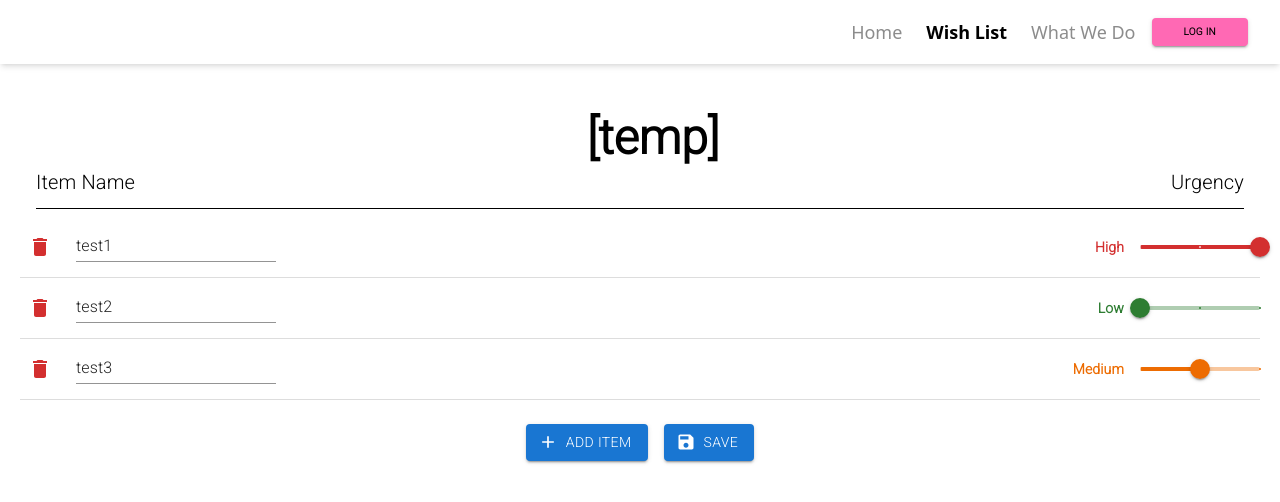
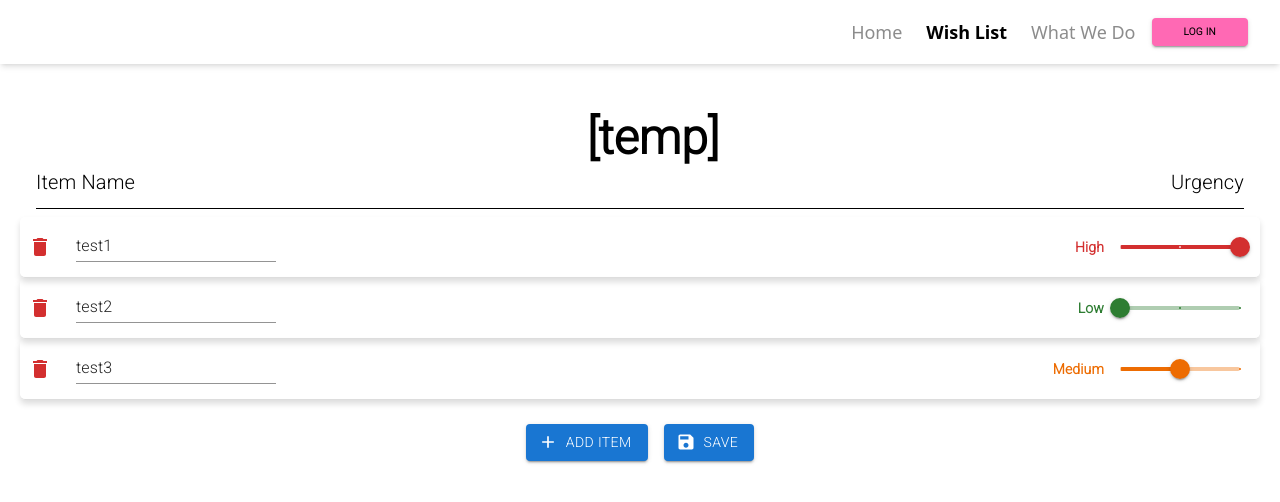
Before and after one commit to ssihala/shelter-site, a Next.js app: page /shelterWishlist in a window 1280 px wide. Shown: the top 502 px of the page. Built offline with nearby package versions, Linux system fonts and the light colour scheme.

Commit message:
Added drop shadow effect to list items

```diff
--- a/app/shelterWishlist/page.tsx
+++ b/app/shelterWishlist/page.tsx
@@ -104,6 +104,8 @@ export default function WishlistPage() {
               alignItems: "center",
               padding: "10px 0",
               borderBottom: "1px solid #ddd",
+              boxShadow: "0 4px 6px 0 #ddd",
+              borderRadius: "5px",
             }}
           >
             {/* Item Name */}
@@ -135,6 +137,7 @@ export default function WishlistPage() {
                 display: "flex",
                 alignItems: "center",
                 gap: 2,
+                padding: "0 20px",
               }}
             >
               <Typography
```
